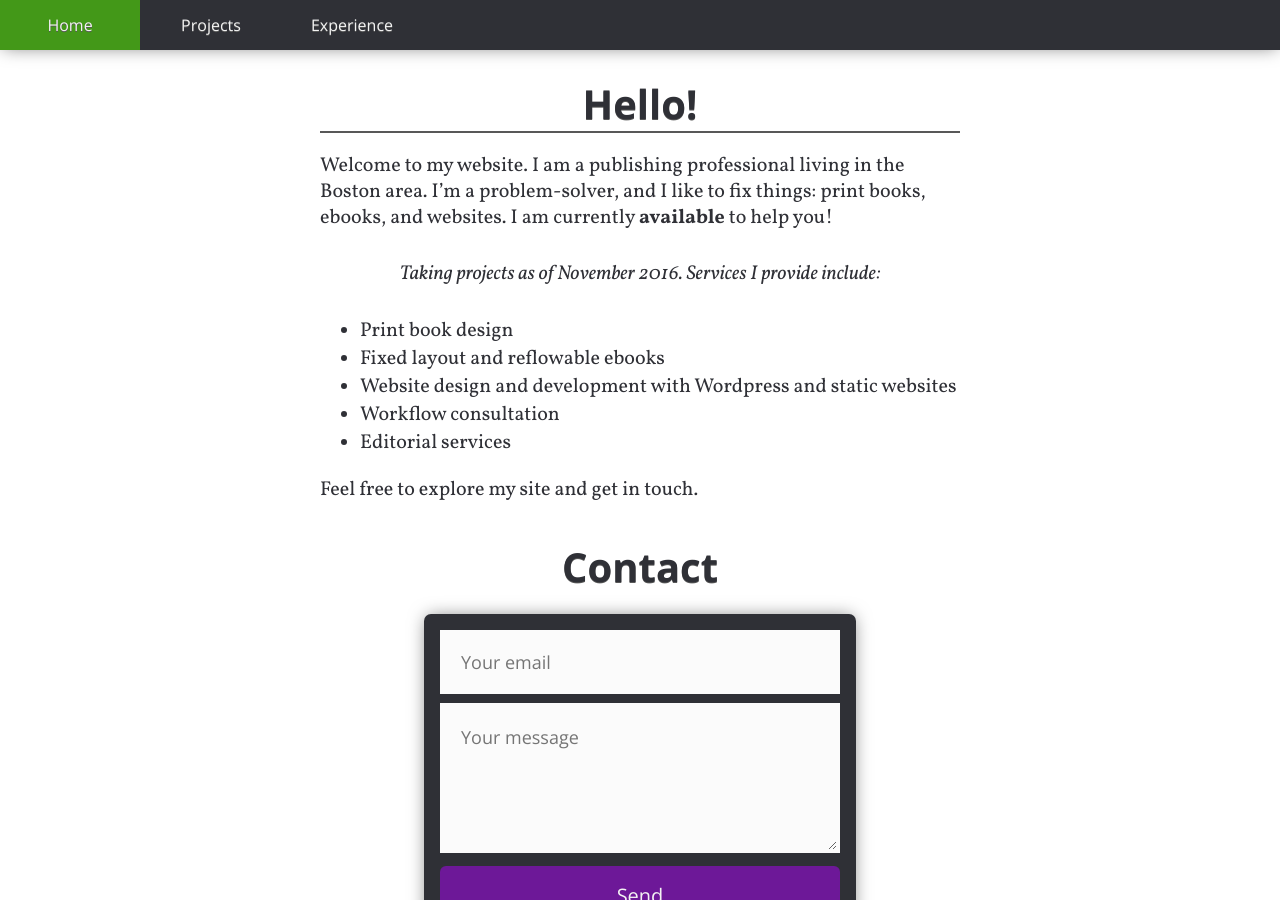
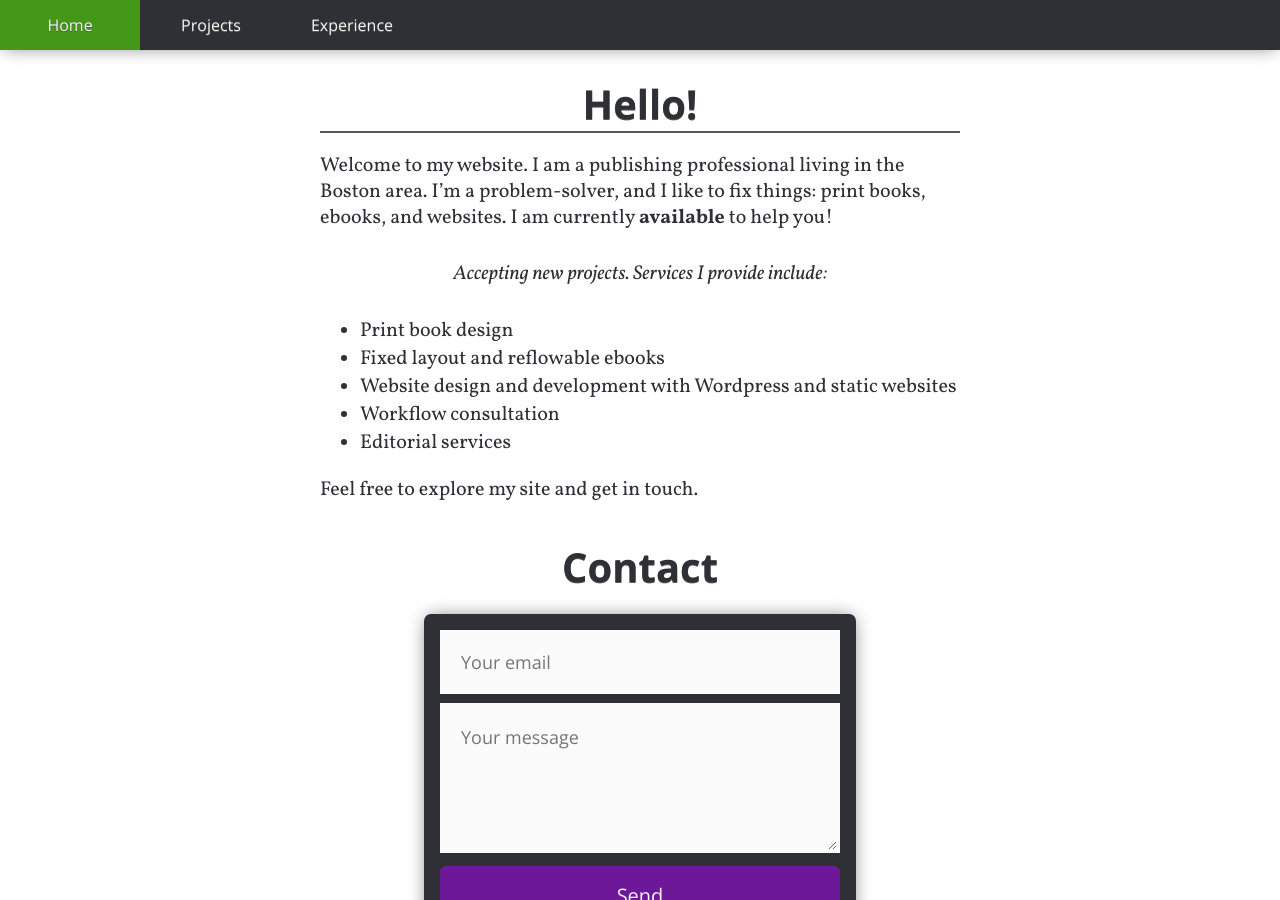
Before and after one commit to francopub/francopub.github.io, a Jekyll site: the page built from index.html, in a window 1280 px wide and 900 px high, scrolled down 417 px. Built offline with Jekyll 4.4.1, drawn with Linux system fonts in a browser that asks for light colours; nearby versions of some CDN libraries; some web fonts are replaced.

Commit message:
accepting new projects
changed line

```diff
--- a/index.html
+++ b/index.html
@@ -12,7 +12,7 @@ permalink: /
 </p>
 {% if author.available == true %}
 <p class="center">
-	<i>Taking projects as of November 2016. Services I provide include:</i>
+	<i>Accepting new projects. Services I provide include:</i>
 </p>
 {% else %}
 <p class="center">
```
Also changed, not shown: 2 other files.
